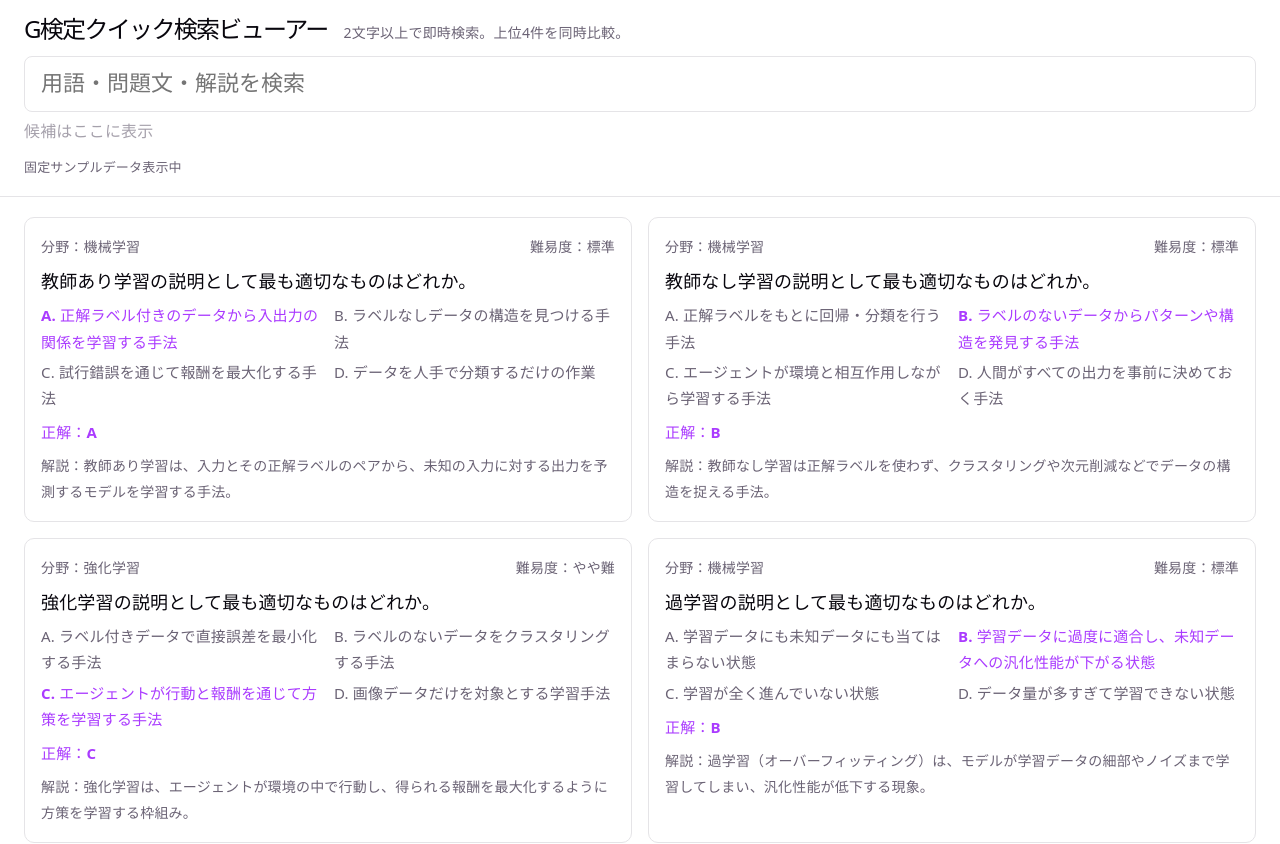
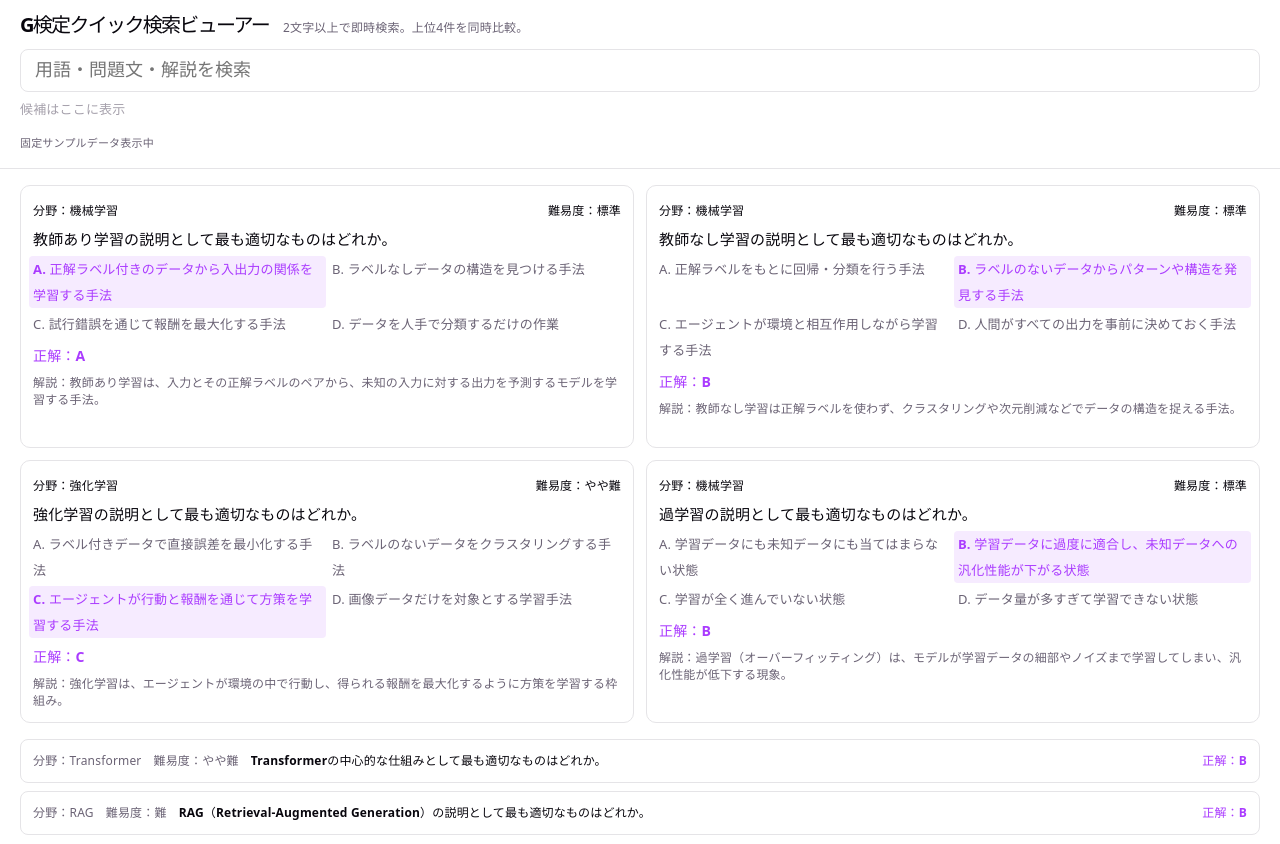
Before and after one commit to itoksk-boop/gken-quicksearch-viewer, a React (Vite) app: page / in a window 1280 px wide. Shown: the top 844 px of the page. Built offline with nearby package versions, Linux system fonts and the light colour scheme.

Commit message:
Tune sample layout typography

```diff
--- a/src/App.css
+++ b/src/App.css
@@ -10,26 +10,27 @@
   z-index: 10;
   background: var(--bg);
   border-bottom: 1px solid var(--border);
-  padding: 16px 24px;
+  padding: 12px 20px;
   display: flex;
   flex-direction: column;
-  gap: 10px;
+  gap: 8px;
 }
 
 .header-titles {
   display: flex;
   align-items: baseline;
-  gap: 16px;
+  gap: 14px;
   flex-wrap: wrap;
 }
 
 .app-title {
-  font-size: 24px;
+  font-size: 20px;
+  font-weight: 700;
   margin: 0;
 }
 
 .app-subtitle {
-  font-size: 14px;
+  font-size: 12px;
   color: var(--text);
   margin: 0;
 }
@@ -42,8 +43,8 @@
 .search-input {
   width: 100%;
   box-sizing: border-box;
-  font-size: 22px;
-  padding: 14px 16px;
+  font-size: 18px;
+  padding: 10px 14px;
   border-radius: 8px;
   border: 1px solid var(--border);
   background: var(--bg);
@@ -56,31 +57,31 @@
 }
 
 .search-suggestion {
-  margin-top: 6px;
-  font-size: 16px;
+  margin-top: 4px;
+  font-size: 13px;
   color: var(--text);
   opacity: 0.6;
 }
 
 .status-line {
   margin: 0;
-  font-size: 13px;
+  font-size: 11px;
   color: var(--text);
 }
 
 .main-content {
   flex: 1 1 auto;
-  padding: 20px 24px 40px;
+  padding: 16px 20px 28px;
   display: flex;
   flex-direction: column;
-  gap: 24px;
+  gap: 16px;
 }
 
 .top-cards {
   display: grid;
   grid-template-columns: repeat(2, 1fr);
   grid-template-rows: repeat(2, 1fr);
-  gap: 16px;
+  gap: 12px;
 }
 
 @media (max-width: 900px) {
@@ -93,25 +94,27 @@
 .question-card {
   border: 1px solid var(--border);
   border-radius: 10px;
-  padding: 16px;
+  padding: 12px;
   display: flex;
   flex-direction: column;
-  gap: 8px;
+  gap: 6px;
   background: var(--bg);
 }
 
 .card-meta {
   display: flex;
   justify-content: space-between;
-  font-size: 14px;
-  color: var(--text);
+  font-size: 12px;
+  font-weight: 700;
+  color: var(--text-h);
 }
 
 .card-question {
-  font-size: 18px;
-  font-weight: 500;
+  font-size: 15px;
+  font-weight: 700;
   color: var(--text-h);
   margin: 0;
+  line-height: 1.3;
 }
 
 .card-choices {
@@ -120,26 +123,31 @@
   padding: 0;
   display: grid;
   grid-template-columns: repeat(2, 1fr);
-  gap: 4px 12px;
-  font-size: 15px;
+  gap: 3px 10px;
+  font-size: 13px;
 }
 
 .card-choice.is-answer {
   color: var(--accent);
-  font-weight: 600;
+  font-weight: 700;
+  background: var(--accent-bg);
+  border-radius: 4px;
+  padding: 0 4px;
+  margin: 0 -4px;
 }
 
 .card-answer {
   margin: 0;
-  font-size: 15px;
-  font-weight: 600;
+  font-size: 14px;
+  font-weight: 700;
   color: var(--accent);
 }
 
 .card-explanation {
   margin: 0;
-  font-size: 14px;
+  font-size: 12px;
   color: var(--text);
+  line-height: 1.4;
 }
 
 .result-list ul {
@@ -153,22 +161,27 @@
 
 .result-list-item {
   display: flex;
-  gap: 16px;
+  gap: 12px;
   align-items: baseline;
   border: 1px solid var(--border);
   border-radius: 8px;
-  padding: 10px 14px;
-  font-size: 14px;
+  padding: 8px 12px;
+  font-size: 12px;
   color: var(--text-h);
   flex-wrap: wrap;
 }
 
 .result-category,
-.result-difficulty,
+.result-difficulty {
+  color: var(--text);
+}
+
 .result-answer {
-  color: var(--text);
+  font-weight: 700;
+  color: var(--accent);
 }
 
 .result-question {
   flex: 1 1 auto;
+  font-weight: 600;
 }
```
